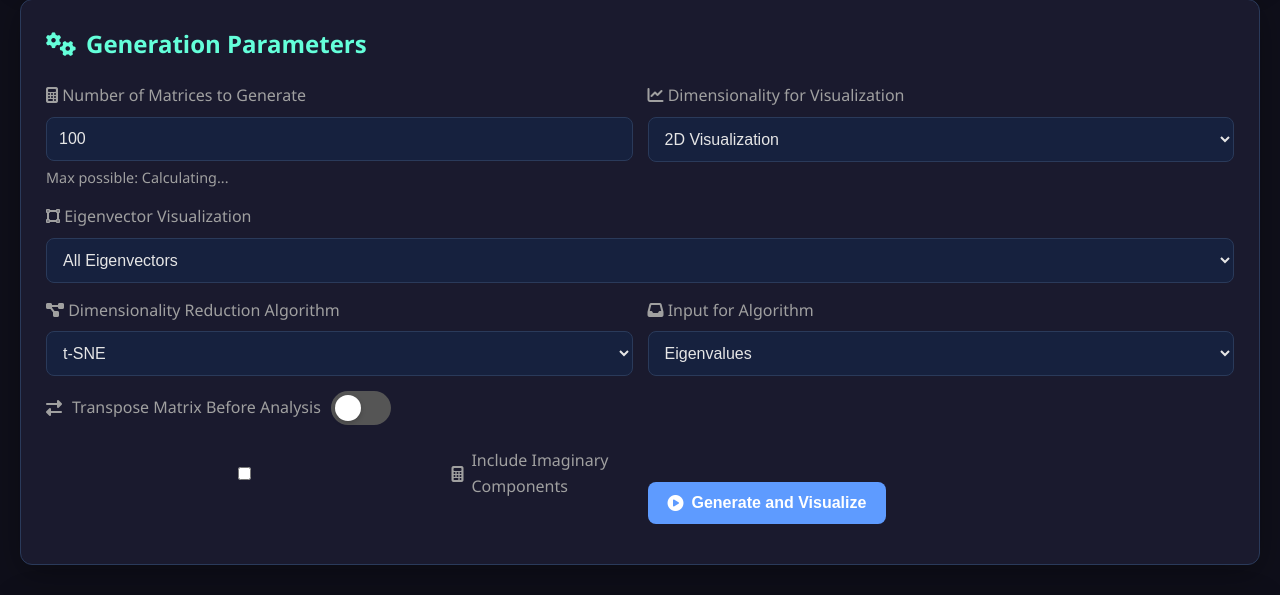
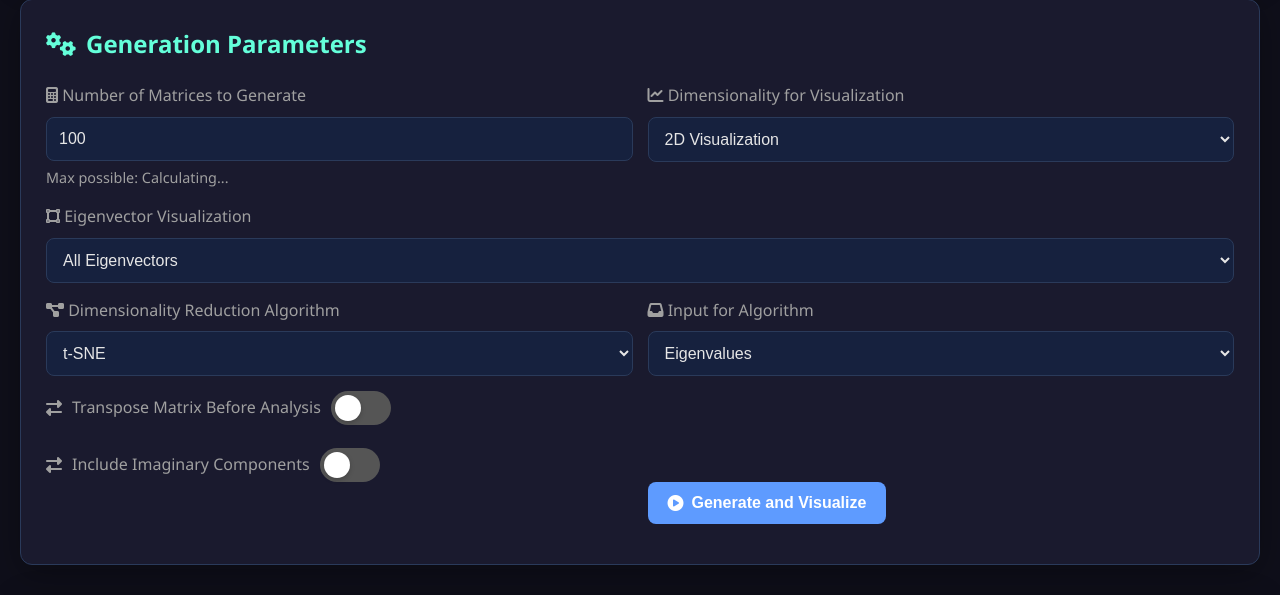
Before and after one commit to vadim-kazakov-v/cognitive_matrix_visualization, a Flask app: page / in a window 1280 px wide. Shown: the part 1148-1743 px from the top of the page. Run offline with Flask 3, Linux system fonts and the light colour scheme; some libraries are stand-ins or nearby versions.

Commit message:
Update index.html

```diff
--- a/templates/index.html
+++ b/templates/index.html
@@ -732,9 +732,12 @@
             </div>
             <div class="form-row">
                 <div class="form-group">
-                    <label class="checkbox-label" for="useImaginary">
-                        <input type="checkbox" id="useImaginary" value="true">
-                        <i class="fas fa-calculator"></i> Include Imaginary Components
+                    <label for="useImaginary" class="switch-label">
+                        <i class="fas fa-exchange-alt"></i> Include Imaginary Components
+                        <div class="switch">
+                            <input type="checkbox" id="useImaginary" value="true">
+                            <span class="slider"></span>
+                        </div>
                     </label>
                 </div>
                 <div class="form-group">
```
